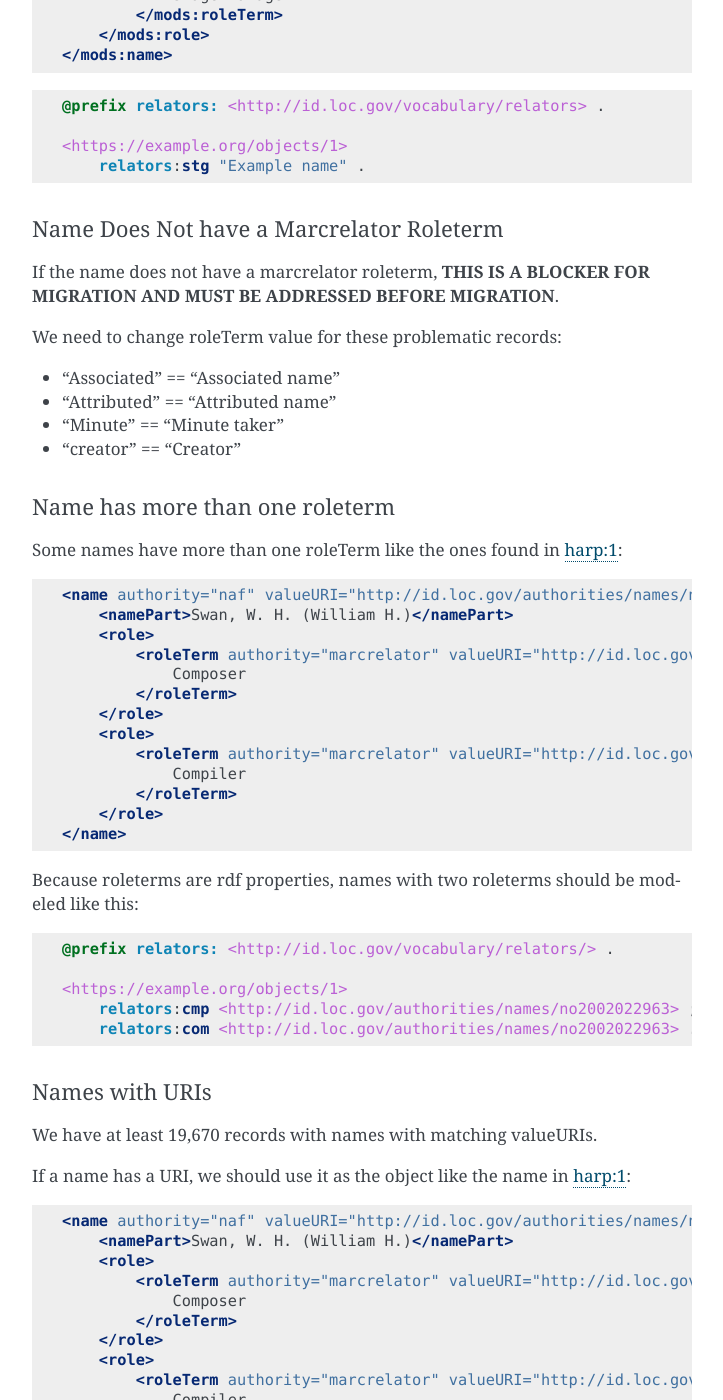
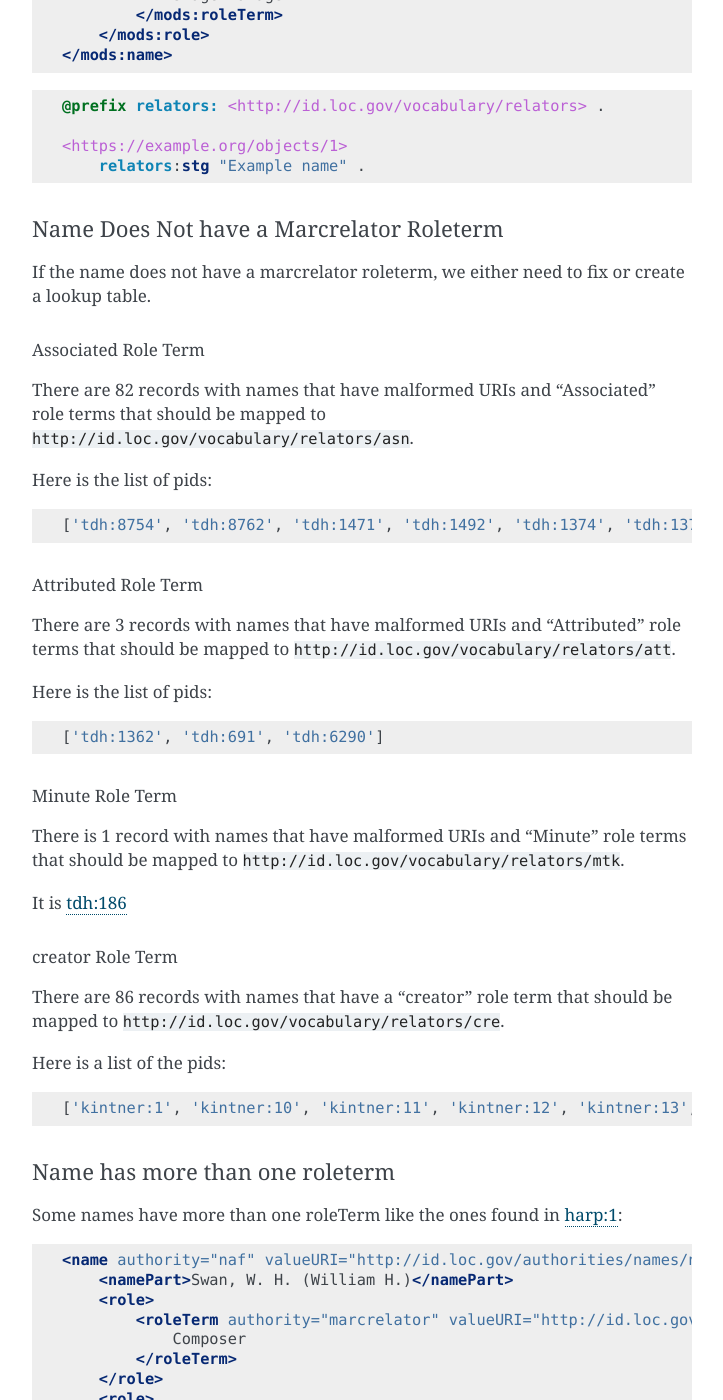
Before and after one commit to UTKcataloging/mods_to_rdf, a Sphinx documentation site: the page built from docs/source/top_level_elements/name.rst, in a window 1280 px wide and 1400 px high, scrolled down 1601 px. Shown: the whole window, without its empty margins (388-1111 px from the left). Built offline with Sphinx 7.4.7, drawn with Linux system fonts in a browser that asks for light colours; formulas are drawn with MathJax 3; some of the changed text lies outside the part shown.

Commit message:
Add reports on bad role terms.

```diff
--- a/docs/source/top_level_elements/name.rst
+++ b/docs/source/top_level_elements/name.rst
@@ -93,15 +93,51 @@ If the role term is associated with a marcrelator:
 Name Does Not have a Marcrelator Roleterm
 -----------------------------------------
 
-If the name does not have a marcrelator roleterm, **THIS IS A BLOCKER FOR MIGRATION AND MUST BE ADDRESSED BEFORE
-MIGRATION**.
+If the name does not have a marcrelator roleterm, we either need to fix or create a lookup table.
 
-We need to change roleTerm value for these problematic records:
+Associated Role Term
+^^^^^^^^^^^^^^^^^^^^
 
-* "Associated" == "Associated name"
-* "Attributed" == "Attributed name"
-* "Minute" == "Minute taker"
-* "creator" == "Creator"
+There are 82 records with names that have malformed URIs and "Associated" role terms that should be mapped to
+:code:`http://id.loc.gov/vocabulary/relators/asn`.
+
+Here is the list of pids:
+
+.. code-block:: python
+
+    ['tdh:8754', 'tdh:8762', 'tdh:1471', 'tdh:1492', 'tdh:1374', 'tdh:1377', 'tdh:1314', 'tdh:1319', 'tdh:1329', 'tdh:1335', 'tdh:1349', 'tdh:1352', 'tdh:1356', 'tdh:1365', 'tdh:1368', 'tdh:1371', 'tdh:197', 'tdh:202', 'tdh:131', 'tdh:6951', 'tdh:7092', 'tdh:7001', 'tdh:7171', 'tdh:9334', 'tdh:9462', 'tdh:9380', 'tdh:9383', 'tdh:9374', 'tdh:9377', 'tdh:9407', 'tdh:9409', 'tdh:9412', 'tdh:9415', 'tdh:80', 'tdh:7287', 'tdh:7328', 'tdh:7423', 'tdh:9281', 'tdh:9154', 'tdh:9157', 'tdh:9232', 'tdh:9234', 'tdh:9237', 'tdh:9240', 'tdh:9185', 'tdh:9120', 'tdh:7560', 'tdh:8829', 'tdh:8835', 'tdh:9004', 'tdh:9038', 'tdh:9051', 'tdh:9064', 'tdh:8931', 'tdh:8787', 'tdh:8800', 'tdh:8343', 'tdh:8301', 'tdh:8307', 'tdh:5548', 'tdh:418', 'tdh:426', 'tdh:5330', 'tdh:5362', 'tdh:6907', 'tdh:5888', 'tdh:432', 'tdh:434', 'tdh:6774', 'tdh:6637', 'tdh:6670', 'tdh:6779', 'tdh:5632', 'tdh:6213', 'tdh:1561', 'tdh:1651', 'tdh:1583', 'tdh:7851', 'tdh:7814', 'tdh:7881', 'tdh:802', 'tdh:804']
+
+Attributed Role Term
+^^^^^^^^^^^^^^^^^^^^
+
+There are 3 records with names that have malformed URIs and "Attributed" role terms that should be mapped to
+:code:`http://id.loc.gov/vocabulary/relators/att`.
+
+Here is the list of pids:
+
+.. code-block:: python
+
+    ['tdh:1362', 'tdh:691', 'tdh:6290']
+
+Minute Role Term
+^^^^^^^^^^^^^^^^
+
+There is 1 record with names that have malformed URIs and "Minute" role terms that should be mapped to
+:code:`http://id.loc.gov/vocabulary/relators/mtk`.
+
+It is `tdh:186 <https://digital.lib.utk.edu/collections/islandora/object/tdh%3A186/>`_
+
+creator Role Term
+^^^^^^^^^^^^^^^^^
+
+There are 86 records with names that have a "creator" role term that should be mapped to
+:code:`http://id.loc.gov/vocabulary/relators/cre`.
+
+Here is a list of the pids:
+
+.. code-block:: python
+
+    ['kintner:1', 'kintner:10', 'kintner:11', 'kintner:12', 'kintner:13', 'kintner:14', 'kintner:15', 'kintner:16', 'kintner:17', 'kintner:30', 'kintner:31', 'kintner:32', 'kintner:33', 'kintner:34', 'kintner:35', 'kintner:36', 'kintner:37', 'kintner:38', 'kintner:39', 'kintner:4', 'kintner:40', 'kintner:41', 'kintner:42', 'kintner:44', 'kintner:21', 'kintner:22', 'kintner:23', 'kintner:24', 'kintner:25', 'kintner:26', 'kintner:27', 'kintner:28', 'kintner:3', 'kintner:18', 'kintner:19', 'kintner:2', 'kintner:20', 'kintner:43', 'kintner:53', 'kintner:54', 'kintner:56', 'kintner:57', 'kintner:6', 'kintner:7', 'kintner:8', 'kintner:9', 'kintner:45', 'kintner:46', 'kintner:47', 'kintner:48', 'kintner:49', 'kintner:5', 'kintner:50', 'kintner:51', 'kintner:52', 'volvoices:11019', 'volvoices:11020', 'volvoices:11021', 'volvoices:11022', 'volvoices:11023', 'volvoices:11024', 'volvoices:11008', 'volvoices:11009', 'volvoices:11010', 'volvoices:11012', 'volvoices:11013', 'volvoices:11014', 'volvoices:11015', 'volvoices:11016', 'volvoices:11017', 'volvoices:10997', 'volvoices:10999', 'volvoices:11000', 'volvoices:11001', 'volvoices:11002', 'volvoices:11004', 'volvoices:11005', 'volvoices:11006', 'volvoices:11007', 'volvoices:10992', 'volvoices:10993', 'volvoices:10994', 'volvoices:10995', 'volvoices:10996', 'volvoices:10862', 'volvoices:10863']
 
 Name has more than one roleterm
 -------------------------------
```
